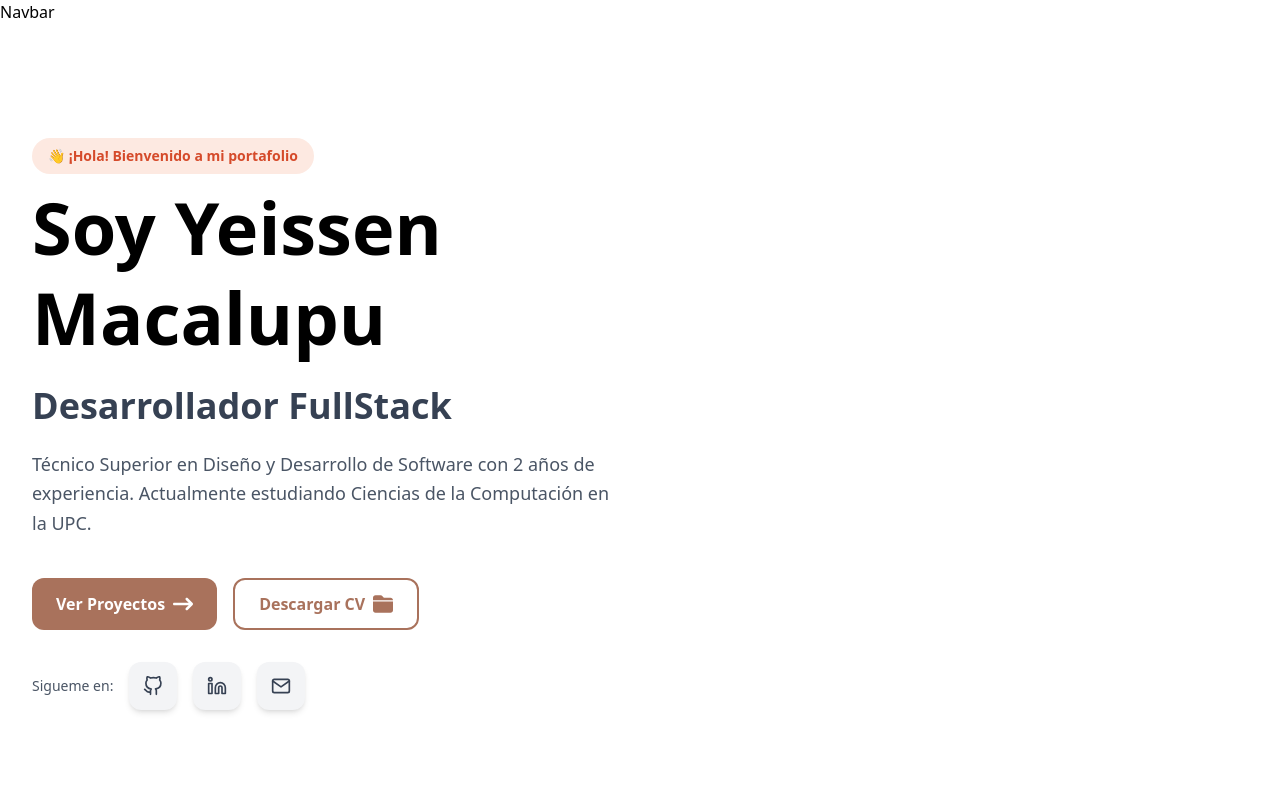
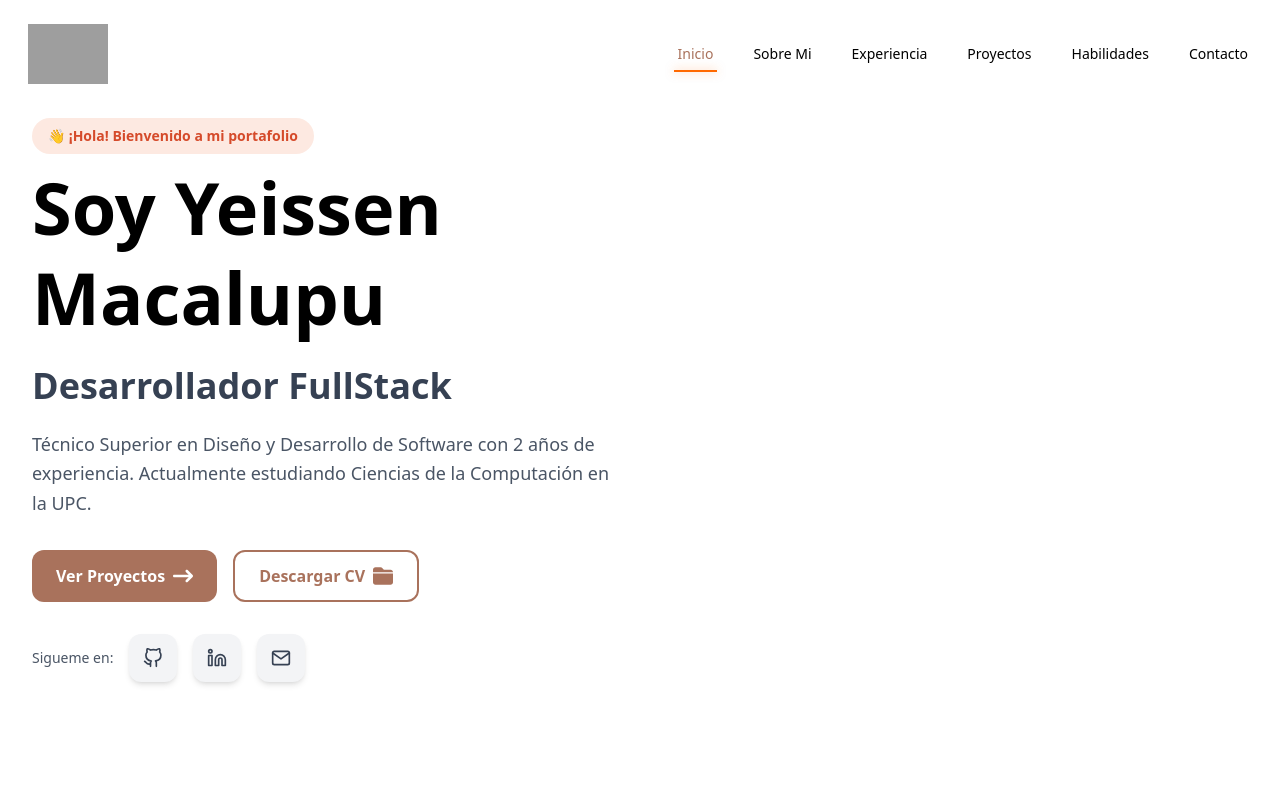
Before and after one commit to YeisonMC/mi-portafolio-v2, a React (Vite) app: page / in a window 1280 px wide. Shown: the top 800 px of the page. Built offline with nearby package versions, Linux system fonts and the light colour scheme; grey boxes are pictures that could not be loaded.

Commit message:
avance de navbar

```diff
--- a/src/App.tsx
+++ b/src/App.tsx
@@ -1,5 +1,5 @@
 import { Footer } from "./components/layout/Footer";
-import { Navbar } from "./components/layout/Navbar";
+import Navbar from "./components/layout/Navbar";
 import { AppRouter } from "./routes/AppRouter";
 
 function App() {
--- a/src/animations/HeroSection.tsx
+++ b/src/animations/HeroSection.tsx
@@ -97,7 +97,7 @@ const HeroSection = () => {
 
             <motion.div
               variants={itemVariants}
-              className="flex flex-wrap gap-4 pt-4"
+              className="flex flex-wrap gap-4 pt-2"
             >
               <a
                 href="#projects"
@@ -136,9 +136,10 @@ const HeroSection = () => {
                   href={social.href}
                   target="_blank"
                   rel="noopener noreferrer"
-                  whileHover={{ scale: 1.1, y: -2 }}
+                  whileHover={{ scale: 1.1, y: -8 }}
                   whileTap={{ scale: 0.95 }}
-                  className="w-12 h-12 flex items-center justify-center rounded-xl bg-gray-100 dark:bg-dark-800 text-gray-700 dark:text-gray-300 hover:bg-primary-500 hover:text-white dark:hover:bg-primary-500 transition-all duration-300 shadow-md hover:shadow-lg"
+                  transition={{ duration: 0.1 }}
+                  className="w-12 h-12 flex items-center justify-center rounded-xl bg-gray-100 text-gray-700  hover:bg-primary-500 hover:text-white transition-all duration-300 shadow-md hover:shadow-lg"
                   aria-label={social.label}
                 >
                   <social.icon className="w-5 h-5" />
--- a/src/components/layout/Navbar.tsx
+++ b/src/components/layout/Navbar.tsx
@@ -1,3 +1,163 @@
-export const Navbar = () => {
-  return <div>Navbar</div>;
+import { useEffect, useState } from "react";
+import { motion, AnimatePresence } from "framer-motion";
+import { FiMenu, FiX } from "react-icons/fi";
+
+const navLinks = [
+  { name: "Inicio", id: "home" },
+  { name: "Sobre Mi", id: "about" },
+  { name: "Experiencia", id: "experience" },
+  { name: "Proyectos", id: "projects" },
+  { name: "Habilidades", id: "skills" },
+  { name: "Contacto", id: "contact" },
+];
+
+const Navbar = () => {
+  const [isScrolled, setIsScrolled] = useState(false);
+  const [isMobileMenuOpen, setIsMobileMenuOpen] = useState(false);
+  const [activeSection, setActiveSection] = useState("home");
+
+  useEffect(() => {
+    const handleScroll = () => {
+      setIsScrolled(window.scrollY > 50);
+
+      // Lógica simple de ScrollSpy (Detectar sección activa)
+      const sections = navLinks.map((link) => document.getElementById(link.id));
+      const scrollPosition = window.scrollY + 100; // Offset para que detecte antes de llegar
+
+      for (const section of sections) {
+        if (
+          section &&
+          section.offsetTop <= scrollPosition &&
+          section.offsetTop + section.offsetHeight > scrollPosition
+        ) {
+          setActiveSection(section.id);
+        }
+      }
+    };
+
+    window.addEventListener("scroll", handleScroll);
+    return () => window.removeEventListener("scroll", handleScroll);
+  }, []);
+
+  const scrollToSection = (id: string) => {
+    setIsMobileMenuOpen(false); // Cerrar menú móvil si está abierto
+    const element = document.getElementById(id);
+    if (element) {
+      const offset = 80; // Altura del Navbar para que no tape el título
+      const bodyRect = document.body.getBoundingClientRect().top;
+      const elementRect = element.getBoundingClientRect().top;
+      const elementPosition = elementRect - bodyRect;
+      const offsetPosition = elementPosition - offset;
+
+      window.scrollTo({
+        top: offsetPosition,
+        behavior: "smooth",
+      });
+    }
+  };
+  return (
+    <>
+      <motion.nav
+        initial={{ y: -100 }}
+        animate={{ y: 0 }}
+        transition={{ duration: 0.5 }}
+        className={`fixed top-0 left-0 w-full z-50 transition-all duration-300 ${
+          isScrolled
+            ? "bg-slate-950/80 backdrop-blur-md border-b border-white/10 py-4 shadow-lg"
+            : "bg-transparent py-6"
+        }`}
+      >
+        <div className="max-w-7xl mx-auto px-7 flex justify-between items-center">
+          {/* LOGO - Al hacer click sube al inicio */}
+          <button
+            onClick={() => scrollToSection("home")}
+            className="relative z-50 cursor-pointer"
+          >
+            <img
+              src="https://res.cloudinary.com/dtsfiwmzt/image/upload/v1767752258/logo-name-header-YKTrYP3W_1_go1ic7.svg"
+              alt=""
+              className="w-20"
+            />
+          </button>
+
+          {/* DESKTOP MENU */}
+          <div className="hidden md:flex items-center gap-8">
+            {navLinks.map((link) => {
+              const isActive = activeSection === link.id;
+
+              return (
+                <button
+                  key={link.id}
+                  onClick={() => scrollToSection(link.id)}
+                  className={`relative px-1 py-2 text-sm font-medium transition-colors cursor-pointer ${
+                    isActive ? "text-primary" : "text-black hover:text-primary"
+                  }`}
+                >
+                  {link.name}
+
+                  {/* Línea Mágica Animada */}
+                  {isActive && (
+                    <motion.div
+                      layoutId="navbar-underline"
+                      className="absolute left-0 right-0 bottom-0 h-0.5 bg-orange-500 shadow-[0_0_10px_rgba(249,115,22,0.5)]"
+                      transition={{
+                        type: "spring",
+                        stiffness: 300,
+                        damping: 30,
+                      }}
+                    />
+                  )}
+                </button>
+              );
+            })}
+          </div>
+
+          {/* BOTÓN CONTACTO */}
+          {/* <div className="hidden md:block">
+            <button
+              onClick={() => scrollToSection("contact")} // Asumiendo que tendrás una sección de contacto al final
+              className="px-5 py-2 rounded-full border border-white/20 text-white text-sm hover:bg-white hover:text-slate-900 transition-all cursor-pointer"
+            >
+              Contactar
+            </button>
+          </div> */}
+
+          {/* MOBILE TOGGLE */}
+          <button
+            onClick={() => setIsMobileMenuOpen(!isMobileMenuOpen)}
+            className="md:hidden text-white text-2xl z-50 cursor-pointer"
+          >
+            {isMobileMenuOpen ? <FiX /> : <FiMenu />}
+          </button>
+        </div>
+      </motion.nav>
+
+      {/* MOBILE MENU OVERLAY */}
+      <AnimatePresence>
+        {isMobileMenuOpen && (
+          <motion.div
+            initial={{ opacity: 0, x: "100%" }}
+            animate={{ opacity: 1, x: 0 }}
+            exit={{ opacity: 0, x: "100%" }}
+            transition={{ type: "tween" }}
+            className="fixed inset-0 bg-slate-950 z-40 flex flex-col items-center justify-center gap-8 md:hidden"
+          >
+            {navLinks.map((link) => (
+              <button
+                key={link.id}
+                onClick={() => scrollToSection(link.id)}
+                className={`text-2xl font-bold ${
+                  activeSection === link.id ? "text-orange-500" : "text-white"
+                }`}
+              >
+                {link.name}
+              </button>
+            ))}
+          </motion.div>
+        )}
+      </AnimatePresence>
+    </>
+  );
 };
+
+export default Navbar;
--- /dev/null
+++ b/src/pages/about/About.tsx
@@ -0,0 +1,7 @@
+import React from "react";
+
+const About = () => {
+  return <div>About</div>;
+};
+
+export default About;
--- a/src/pages/home/Home.tsx
+++ b/src/pages/home/Home.tsx
@@ -1,10 +1,23 @@
 import HeroSection from "../../animations/HeroSection";
+import About from "../about/About";
 
 const Home = () => {
   return (
-    <div className="overflow-hidden">
-      <HeroSection />
-    </div>
+    <>
+      <section id="home" className="overflow-hidden">
+        <HeroSection />
+      </section>
+
+      <section id="projects" className="min-h-screen py-20 px-4">
+        <div className="container mx-auto">
+          <h2 className="text-4xl font-bold text-white mb-10 text-center">
+            Mis Proyectos
+          </h2>
+          <About />
+          <div className="text-gray-400 text-center">En construcción...</div>
+        </div>
+      </section>
+    </>
   );
 };
 
```
